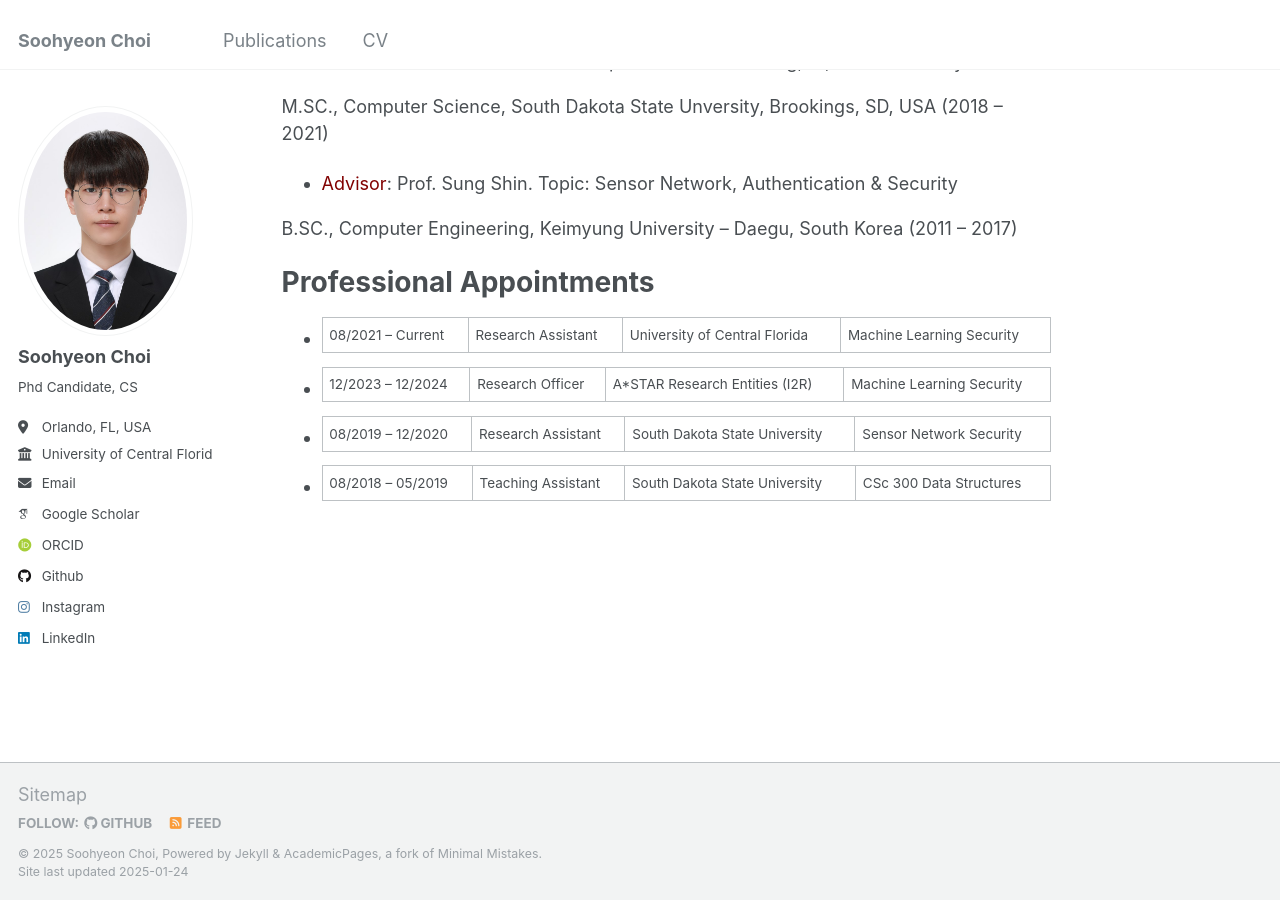
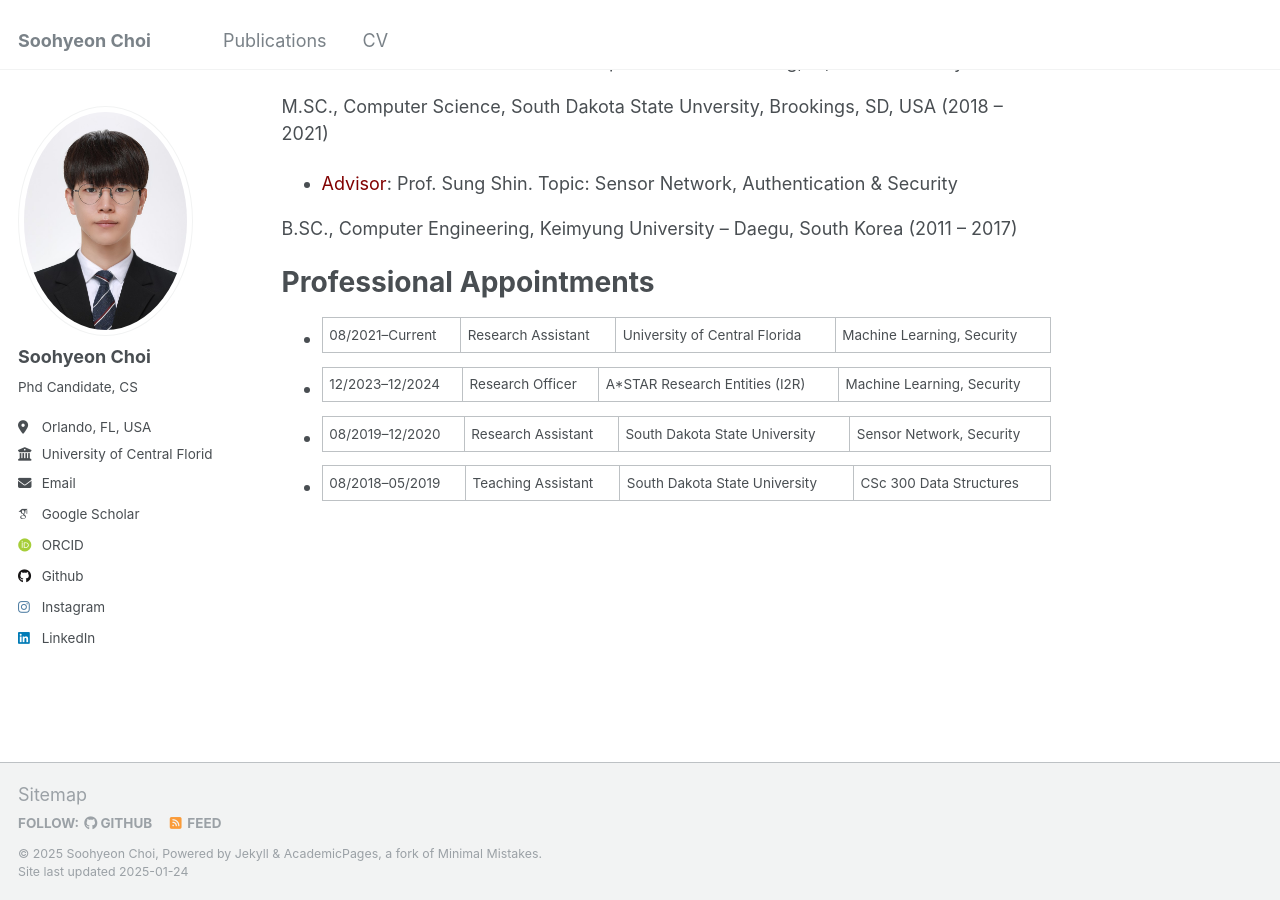
Before and after one commit to soohyeonc/soohyeon.github.io, a Jekyll site: the page built from _pages/about.md, in a window 1280 px wide and 900 px high, scrolled down 548 px. Built offline with Jekyll 4.4.1, drawn with Linux system fonts in a browser that asks for light colours; some web fonts are replaced.

Commit message:
Update about.md

```diff
--- a/_pages/about.md
+++ b/_pages/about.md
@@ -31,10 +31,10 @@ B.SC., Computer Engineering, Keimyung University – Daegu, South Korea (2011
 
 Professional Appointments
 ======
-* <span style="color:maroon"> </span> 08/2021 -- Current|Research Assistant|University of Central Florida|Machine Learning Security
+* <span style="color:maroon"> </span> 08/2021--Current | Research Assistant | University of Central Florida | Machine Learning, Security
 
-* <span style="color:maroon"> </span> 12/2023 -- 12/2024|Research Officer|A*STAR Research Entities (I2R)|Machine Learning Security
+* <span style="color:maroon"> </span> 12/2023--12/2024 | Research Officer | A*STAR Research Entities (I2R) | Machine Learning, Security
 
-* <span style="color:maroon"> </span> 08/2019 -- 12/2020|Research Assistant|South Dakota State University|Sensor Network Security
+* <span style="color:maroon"> </span> 08/2019--12/2020 | Research Assistant | South Dakota State University | Sensor Network, Security
 
-* <span style="color:maroon"> </span> 08/2018 -- 05/2019|Teaching Assistant|South Dakota State University|CSc 300 Data Structures
+* <span style="color:maroon"> </span> 08/2018--05/2019 | Teaching Assistant | South Dakota State University | CSc 300 Data Structures
```
